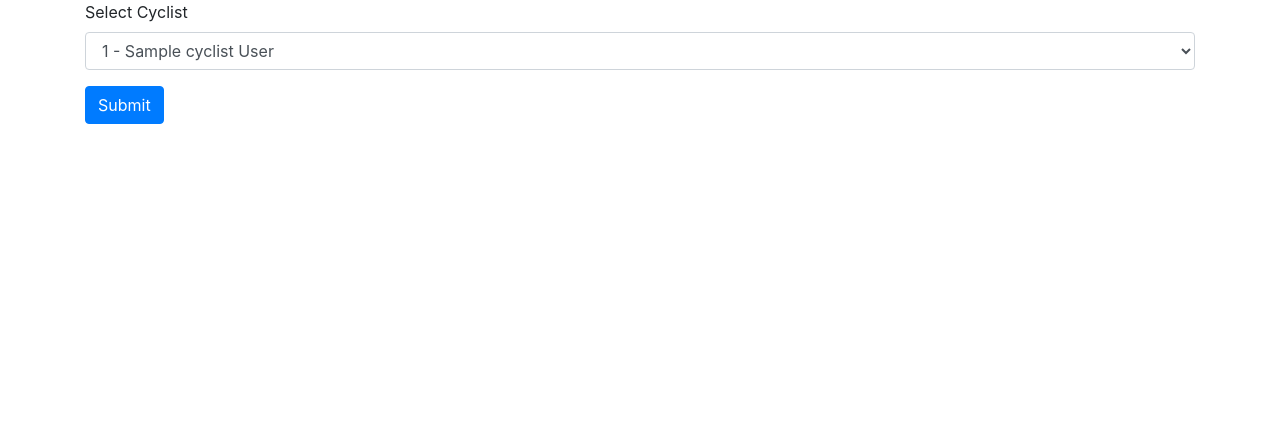
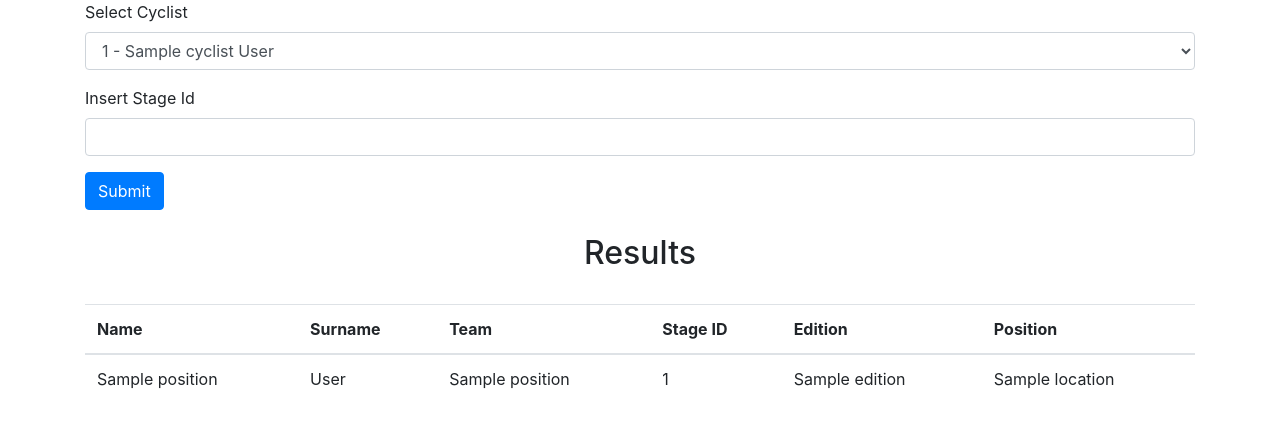
Before and after one commit to Maestro-Zacht/Homework3, a Flask app: template templates/cyclist.html in a window 1280 px wide. Shown: the top 428 px of the page. Run offline with Flask 2, Linux system fonts and the light colour scheme; the template is opened without the code that fills it: most values are stand-ins (such as "Sample title", 1, 10 or a date in 2020).

Commit message:
position query

```diff
--- a/app.py
+++ b/app.py
@@ -20,16 +20,44 @@ def index():
 
 @app.route('/cyclist', methods=['GET', 'POST'])
 def cyclist():
-    query = "SELECT CID, Name, Surname FROM Cyclist;"
+    query_cyclists = "SELECT CID, Name, Surname FROM Cyclist;"
     try:
         con = engine.connect()
-        cyclists = con.execute(query).fetchall()
-        con.close()
+        cyclists = con.execute(query_cyclists).fetchall()
+
+        if request.method == 'POST':
+            CID = int(request.form['CID'])
+            SID = int(request.form['SID'])
+
+            query_position = f"""
+            SELECT C1.Name,
+                C1.Surname,
+                T1.NameT,
+                S1.SID,
+                S1.Edition,
+                I1.Location
+            FROM Cyclist C1,
+                Team T1,
+                Individual_ranking I1,
+                Stage S1
+            WHERE T1.TID = C1.TID
+                AND C1.CID = I1.CID
+                AND S1.SID = I1.SID
+                AND S1.Edition = I1.Edition
+                AND C1.CID = {CID}
+                AND S1.SID = {SID}
+            ORDER BY S1.Edition ASC;
+            """
+            results_position = con.execute(query_position).fetchall()
+        else:
+            results_position = CID = SID = None
     except SQLAlchemyError as e:
         print(f"Error! {e}")
         return render_template('error.html')
+    finally:
+        con.close()
 
-    return render_template('cyclist.html', cyclists=cyclists)
+    return render_template('cyclist.html', cyclists=cyclists, selected_CID=CID, selected_SID=SID, results=results_position)
 
 
 if __name__ == '__main__':
--- a/templates/cyclist.html
+++ b/templates/cyclist.html
@@ -1,15 +1,56 @@
 {% extends 'base.html' %}
 
 {% block content %}
-    <form>
+    <form method="POST">
         <div class="form-group">
             <label for="cyclistSelect">Select Cyclist</label>
-            <select id="cyclistSelect" class="form-control">
+            <select name="CID" id="cyclistSelect" class="form-control" required>
                 {% for cyclist in cyclists %}
-                    <option value="{{ cyclist.CID }}">{{ cyclist.CID }} - {{ cyclist.Name }} {{ cyclist.Surname }}</option>
+                    {% if selected_CID == cyclist.CID %}
+                        <option value="{{ cyclist.CID }}" selected>{{ cyclist.CID }} - {{ cyclist.Name }} {{ cyclist.Surname }}</option>
+                    {% else %}
+                        <option value="{{ cyclist.CID }}">{{ cyclist.CID }} - {{ cyclist.Name }} {{ cyclist.Surname }}</option>
+                    {% endif %}
                 {% endfor %}
             </select>
         </div>
+        <div class="form-group">
+            <label for="stageInput">Insert Stage Id</label>
+            <input type="number" name="SID" id="stageInput" class="form-control" min="1" required>
+        </div>
         <button type="submit" class="btn btn-primary">Submit</button>
     </form>
+
+    {% if results %}
+        <br>
+        <div class="text-center">
+            <h2>Results</h2>
+        </div>
+        <br>
+        <table class="table table-hover">
+            <thead>
+                <tr>
+                    <th scope="col">Name</th>
+                    <th scope="col">Surname</th>
+                    <th scope="col">Team</th>
+                    <th scope="col">Stage ID</th>
+                    <th scope="col">Edition</th>
+                    <th scope="col">Position</th>
+                </tr>
+            </thead>
+
+            <tbody>
+                {% for position in results %}
+                    <tr>
+                        <td>{{ position.Name }}</td>
+                        <td>{{ position.Surname }}</td>
+                        <td>{{ position.NameT }}</td>
+                        <td>{{ position.SID }}</td>
+                        <td>{{ position.Edition }}</td>
+                        <td>{{ position.Location }}</td>
+                    </tr>
+                {% endfor %}
+            </tbody>
+        </table>
+    {% endif %}
 {% endblock content %}
```
